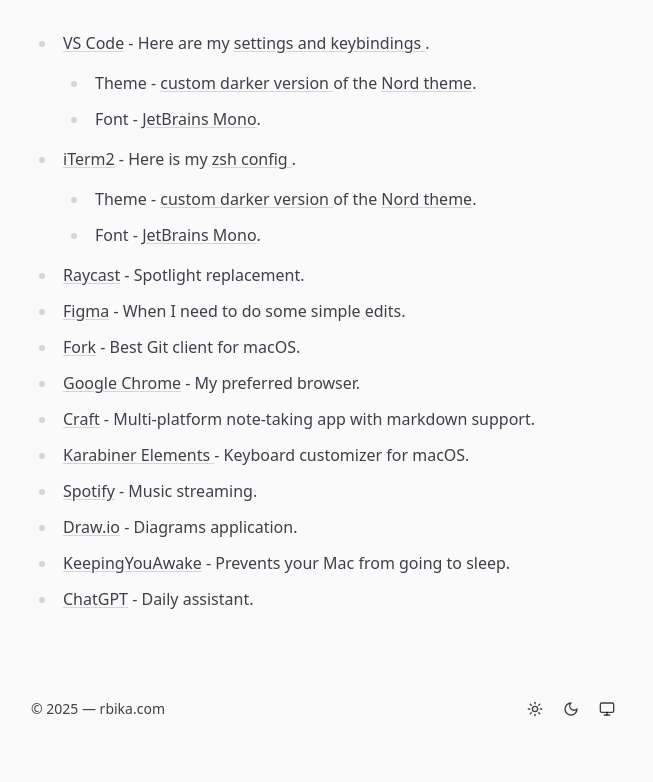
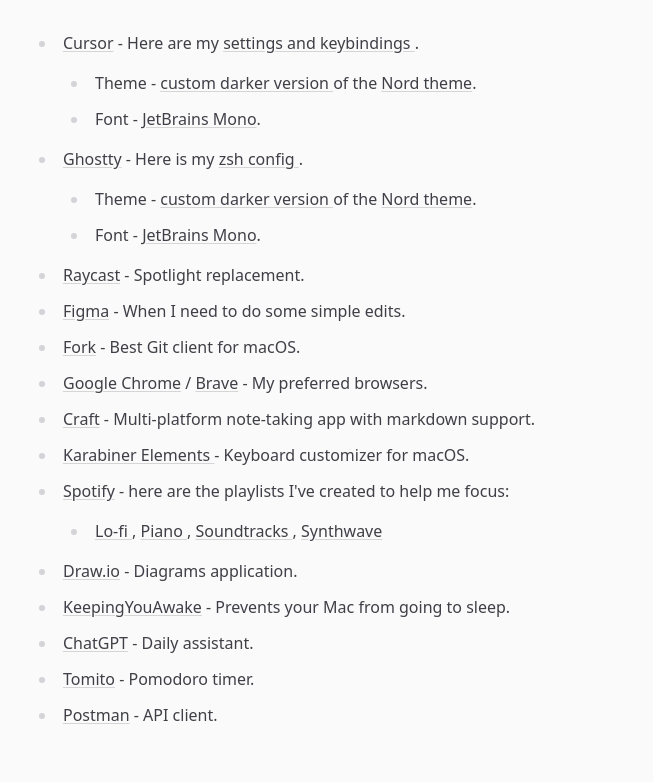
Before and after one commit to rbika/rbika.com, an Astro site: page /uses in a window 1280 px wide. Shown: the part 168-950 px from the top of the page, without its empty margins (313-966 px from the left). Before the commit the page ends 913 px from the top, so only its background shows below. Built offline with nearby package versions, Linux system fonts and the light colour scheme; Astro itself is replaced by a stand-in of ours.

Commit message:
Update uses list

```diff
--- a/src/pages/index.astro
+++ b/src/pages/index.astro
@@ -34,7 +34,6 @@ const socialLinks = [
 
 <PageLayout title="" description="Front-end developer.">
   <p>Hi, my name is Rafael but you can call me Bika/Bikas.</p>
-  <p>I write about web development and productivity tips.</p>
 
   <ul class="mt-4 flex justify-center gap-10 sm:justify-start">
     {
--- a/src/pages/uses.astro
+++ b/src/pages/uses.astro
@@ -6,16 +6,14 @@ import '../styles/global.css';
 <PageLayout title="Uses" description="List of tools and apps I use.">
   <header class="mb-8">
     <h1 class="text-xl font-semibold text-black dark:text-white">Uses</h1>
-    <p class="text-sm">Updated Mar 22, 2025.</p>
+    <p class="text-sm">Updated Jul 29, 2025.</p>
   </header>
 
   <article class="post">
     <ul>
       <li>
-        <a href="https://code.visualstudio.com/">VS Code</a> - Here are my{' '}
-        <a
-          href="https://github.com/rbika/dotfiles-macos/tree/master/src/vscode"
-        >
+        <a href="https://cursor.com/">Cursor</a> - Here are my{' '}
+        <a href="https://github.com/rbika/dotfiles-macos/tree/main/src/cursor">
           settings and keybindings
         </a>
         .
@@ -23,7 +21,7 @@ import '../styles/global.css';
           <li>
             Theme -{' '}
             <a
-              href="https://github.com/rbika/dotfiles-macos/blob/master/src/vscode/settings.json"
+              href="https://github.com/rbika/dotfiles-macos/blob/main/src/cursor/settings.json"
             >
               custom darker version
             </a>{' '}
@@ -36,9 +34,9 @@ import '../styles/global.css';
         </ul>
       </li>
       <li>
-        <a href="https://iterm2.com">iTerm2</a> - Here is my{' '}
+        <a href="https://ghostty.org/">Ghostty</a> - Here is my{' '}
         <a
-          href="https://github.com/rbika/dotfiles-macos/blob/master/src/zsh/.zshrc"
+          href="https://github.com/rbika/dotfiles-macos/blob/main/src/zsh/.zshrc"
         >
           zsh config
         </a>.
@@ -67,8 +65,9 @@ import '../styles/global.css';
         <a href="https://git-fork.com/">Fork</a> - Best Git client for macOS.
       </li>
       <li>
-        <a href="https://www.google.com/chrome/">Google Chrome</a> - My preferred
-        browser.
+        <a href="https://www.google.com/chrome/">Google Chrome</a> /{' '}
+        <a href="https://brave.com/"> Brave</a>{' '}
+        - My preferred browsers.
       </li>
       <li>
         <a href="https://www.craft.do/">Craft</a> - Multi-platform note-taking app
@@ -81,7 +80,32 @@ import '../styles/global.css';
         - Keyboard customizer for macOS.
       </li>
       <li>
-        <a href="https://www.apple.com/apple-music/">Spotify</a> - Music streaming.
+        <a href="https://www.apple.com/apple-music/">Spotify</a> - here are the playlists
+        I've created to help me focus:
+        <ul>
+          <li>
+            <a
+              href="https://open.spotify.com/playlist/3u6aUCIH6npA3zOXHeQJOC?si=dadd481f53804d94"
+            >
+              Lo-fi
+            </a>,{' '}
+            <a
+              href="https://open.spotify.com/playlist/4cRPEIeaz94yVZYwboI6GF?si=980541762b3149f3"
+            >
+              Piano
+            </a>,{' '}
+            <a
+              href="https://open.spotify.com/playlist/5QezRTqZie4X8stoTIxL2M?si=b9e2c7e5438c4af4"
+            >
+              Soundtracks
+            </a>,{' '}
+            <a
+              href="https://open.spotify.com/playlist/6IqMZm2bJk6DjPxev7Qiyo?si=ce7da77d71fb4a9a"
+            >
+              Synthwave
+            </a>
+          </li>
+        </ul>
       </li>
       <li>
         <a href="https://www.drawio.com/">Draw.io</a> - Diagrams application.
@@ -91,6 +115,8 @@ import '../styles/global.css';
         Mac from going to sleep.
       </li>
       <li><a href="https://chatgpt.com/">ChatGPT</a> - Daily assistant.</li>
+      <li><a href="https://tomito.app/">Tomito</a> - Pomodoro timer.</li>
+      <li><a href="https://www.postman.com/">Postman</a> - API client.</li>
     </ul>
   </article>
 </PageLayout>
```
